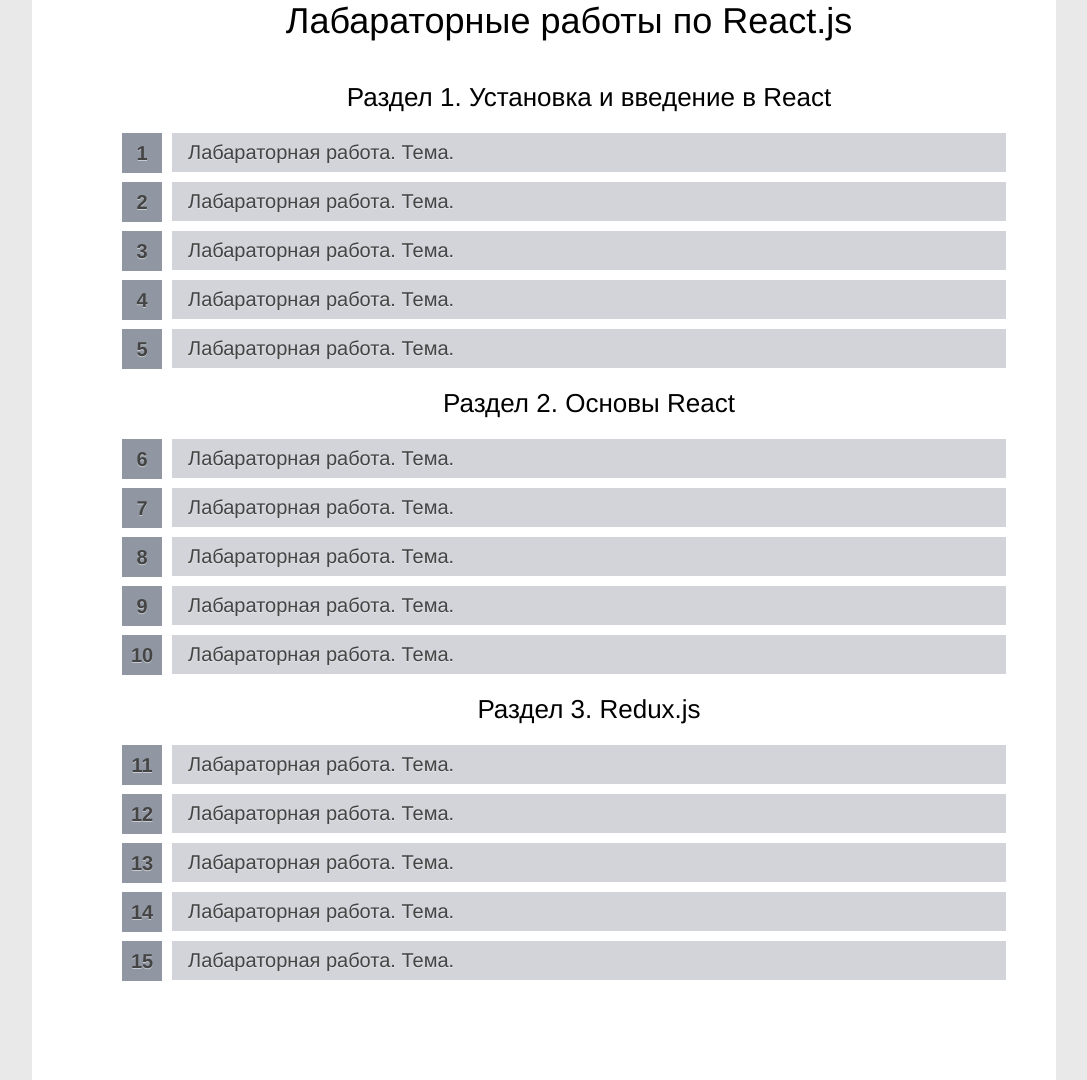
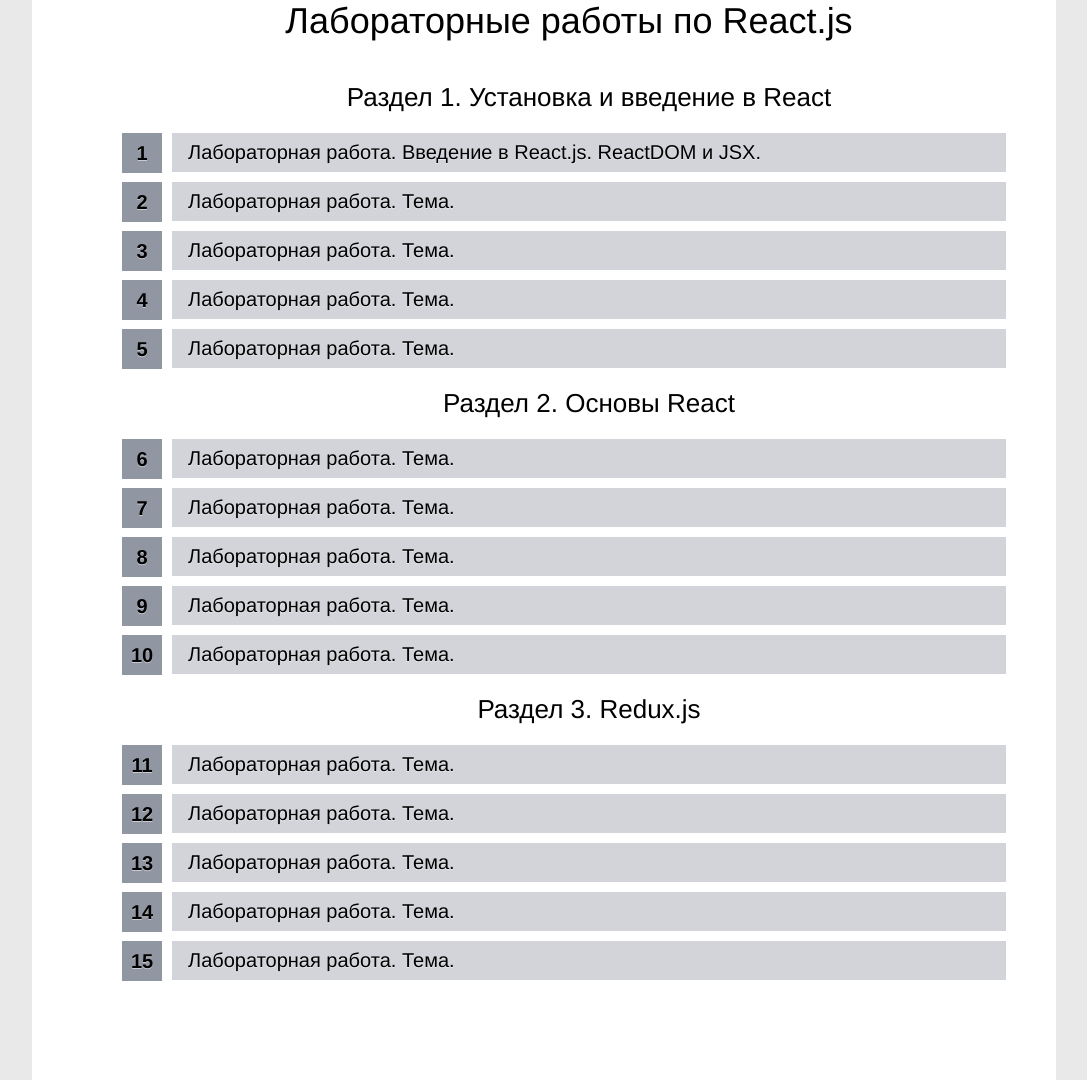
Before and after one commit to ntundt/react-labs, a plain HTML site: page labs.html in a window 1280 px wide. Shown: the part 100-1180 px from the top of the page, without its empty margins (96-1183 px from the left). Drawn offline with nearby package versions, Linux system fonts and the light colour scheme.

Commit message:
3 задание 1-ой лабораторной работы + стили для изображения

```diff
--- a/css/content.css
+++ b/css/content.css
@@ -64,7 +64,6 @@ body {
 }
 
 .content img {
-    width: 90%;
     display: block;
     margin: 0 auto;
 }
@@ -161,7 +160,7 @@ th {
     padding: .4em .4em .4em .8em;
     margin: .5em 0 .5em 2.5em;
     background: #D3D4DA;
-    color: #444;
+    color: #000;
     text-decoration: none;
     transition: all .3s ease-out;
 }
@@ -200,6 +199,10 @@ th {
     border-left-color: #9097A2;
 }
 
+.content img{
+    max-width: 50%;
+}
+
 @media only screen and (max-width: 798px) {
     .content {
         margin: 0;
@@ -214,6 +217,9 @@ th {
     .brand {
         font-size: 18px;
     }
+    .content img{
+    max-width: 90% !important;
+}
 }
 
 /*Стили кнопок для перехода между лабами*/
--- a/labs.html
+++ b/labs.html
@@ -4,7 +4,7 @@
 <head>
     <meta charset="UTF-8">
     <meta name="viewport" content="width=device-width, initial-scale=1.0">
-    <title>ЛАБАРАТОРНЫЕ РАБОТЫ &#124; REACT.JS</title>
+    <title>ЛАБОРАТОРНЫЕ РАБОТЫ &#124; REACT.JS</title>
     <link rel="stylesheet" href="css/header.css">
     <link rel="stylesheet" href="css/content.css">
     <link rel="shortcut icon" type="image/x-icon" href="favicon.ico">
@@ -16,7 +16,7 @@
     <section class="nav-bar">
         <div class="nav-container">
             <div class="brand">
-                <a href="index.html"><img src="images/react-logo.png">Лабараторные работы</a>
+                <a href="index.html"><img src="images/react-logo.png">Лабораторные работы</a>
             </div>
             <nav>
                 <div class="nav-mobile"><a id="nav-toggle" href="#!"><span></span></a></div>
@@ -26,7 +26,7 @@
                         <a href="index.html">Главная</a>
                     </li>
                     <li>
-                        <a href="labs.html">Лабараторные работы</a>
+                        <a href="labs.html">Лабораторные работы</a>
                     </li>
                     <li>
                         <a href="examples.html">Содержание</a>
@@ -41,27 +41,27 @@
     <div id="delimiter"></div>
 
     <div class="content">
-        <p class="section">Лабараторные работы по React.js</p>
+        <p class="section">Лабораторные работы по React.js</p>
         <div class="lr-block">
             <ol class="lr-list">
                <p class="section-title">Раздел 1. Установка и введение в React</p>
-                <li><a href="labs/lab1/index.html">Лабараторная работа. Тема.</a></li>
-                <li><a href="labs/lab2/index.html">Лабараторная работа. Тема.</a></li>
-                <li><a href="labs/lab3/index.html">Лабараторная работа. Тема.</a></li>
-                <li><a href="#">Лабараторная работа. Тема.</a></li>
-                <li><a href="#">Лабараторная работа. Тема.</a></li>
+                <li><a href="labs/lab1/index.html">Лабораторная  работа. Введение в React.js. ReactDOM и JSX.</a></li>
+                <li><a href="labs/lab2/index.html">Лабораторная  работа. Тема.</a></li>
+                <li><a href="labs/lab3/index.html">Лабораторная  работа. Тема.</a></li>
+                <li><a href="#">Лабораторная  работа. Тема.</a></li>
+                <li><a href="#">Лабораторная  работа. Тема.</a></li>
                 <p class="section-title">Раздел 2. Основы React</p>
-                <li><a href="#">Лабараторная работа. Тема.</a></li>
-                <li><a href="#">Лабараторная работа. Тема.</a></li>
-                <li><a href="#">Лабараторная работа. Тема.</a></li>
-                <li><a href="#">Лабараторная работа. Тема.</a></li>
-                <li><a href="#">Лабараторная работа. Тема.</a></li>
+                <li><a href="#">Лабораторная  работа. Тема.</a></li>
+                <li><a href="#">Лабораторная  работа. Тема.</a></li>
+                <li><a href="#">Лабораторная  работа. Тема.</a></li>
+                <li><a href="#">Лабораторная  работа. Тема.</a></li>
+                <li><a href="#">Лабораторная  работа. Тема.</a></li>
                 <p class="section-title">Раздел 3. Redux.js</p>
-                <li><a href="#">Лабараторная работа. Тема.</a></li>
-                <li><a href="#">Лабараторная работа. Тема.</a></li>
-                <li><a href="#">Лабараторная работа. Тема.</a></li>
-                <li><a href="#">Лабараторная работа. Тема.</a></li>
-                <li><a href="#">Лабараторная работа. Тема.</a></li>
+                <li><a href="#">Лабораторная  работа. Тема.</a></li>
+                <li><a href="#">Лабораторная  работа. Тема.</a></li>
+                <li><a href="#">Лабораторная  работа. Тема.</a></li>
+                <li><a href="#">Лабораторная  работа. Тема.</a></li>
+                <li><a href="#">Лабораторная  работа. Тема.</a></li>
             </ol>
         </div>
 
```
Also changed, not shown: labs/lab1/index.html (+7 -1 lines), labs/lab1/img/Chess.jpg (added).
